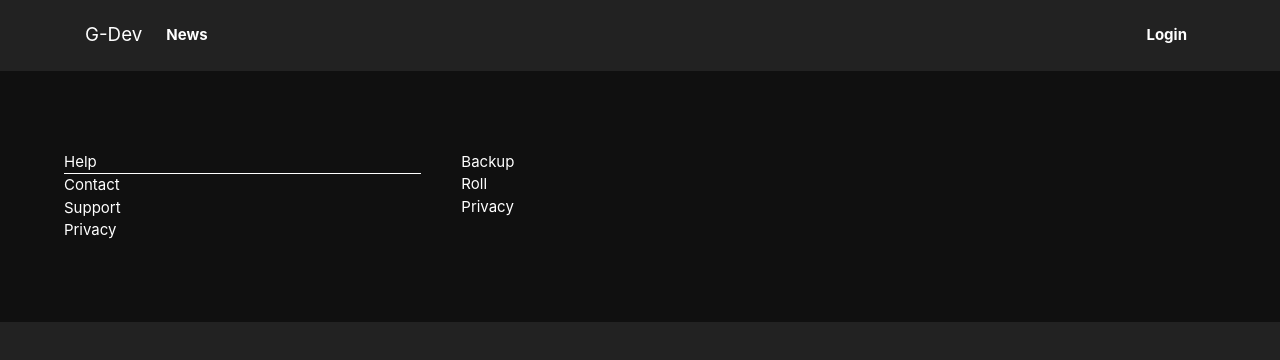
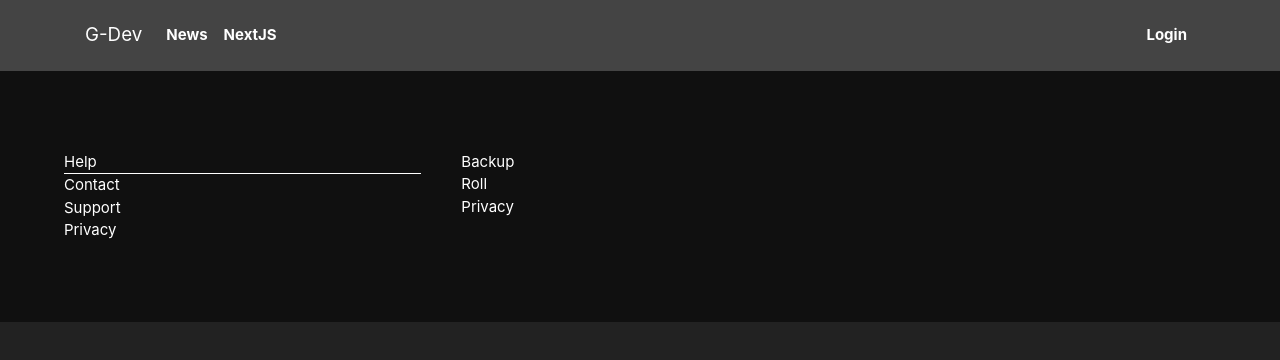
Before and after one commit to bchieu5291/react-redux-hook-typescript-materialui, a React (Create React App) app: page /news/1 in a window 1280 px wide. Shown: the top 360 px of the page. Built offline with nearby package versions, Linux system fonts and the light colour scheme; no server answers.

Commit message:
update cicd

```diff
--- a/src/PublicPages/NewsDetailPages.tsx
+++ b/src/PublicPages/NewsDetailPages.tsx
@@ -37,7 +37,10 @@ const NewsDetailPages = () => {
                         <div className="col-md-8">
                             <img
                                 className="img-fluid"
-                                src={`${newsDetail.imageFile.imageUrl}`}
+                                src={`${newsDetail.imageFile.imageUrl.replace(
+                                    "-original",
+                                    "-firstNews"
+                                )}`}
                                 alt=""
                             />
                         </div>
--- a/src/components/Shared/PublicNavbar.tsx
+++ b/src/components/Shared/PublicNavbar.tsx
@@ -4,7 +4,7 @@ import { Link } from "react-router-dom";
 
 const PublicNavbar = () => {
     return (
-        <Navbar bg="#fff" expand="lg" variant="dark">
+        <Navbar bg="secondary" expand="lg" variant="dark">
             <Container>
                 <Navbar.Brand to="/" as={Link} className="text-white">
                     G-Dev
@@ -16,8 +16,14 @@ const PublicNavbar = () => {
                         <Nav.Link className="font-weight-bolder text-white" to="/login" as={Link}>
                             News
                         </Nav.Link>
+                        <Nav.Link
+                            className="font-weight-bolder text-white"
+                            href="http://nextjs.georgedev.info"
+                            target="_blank"
+                        >
+                            NextJS
+                        </Nav.Link>
                     </Nav>
-
                     <Nav>
                         <Nav.Link className="font-weight-bolder text-white" to="/login" as={Link}>
                             Login
```
Also changed, not shown: 1 other file (tests, documents, lock files or other folders).
